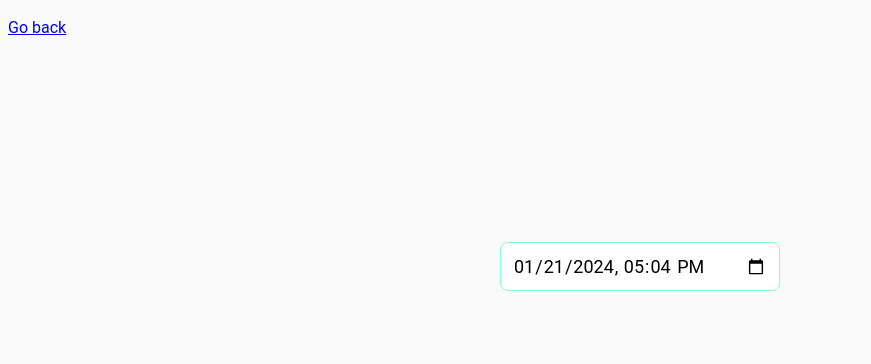
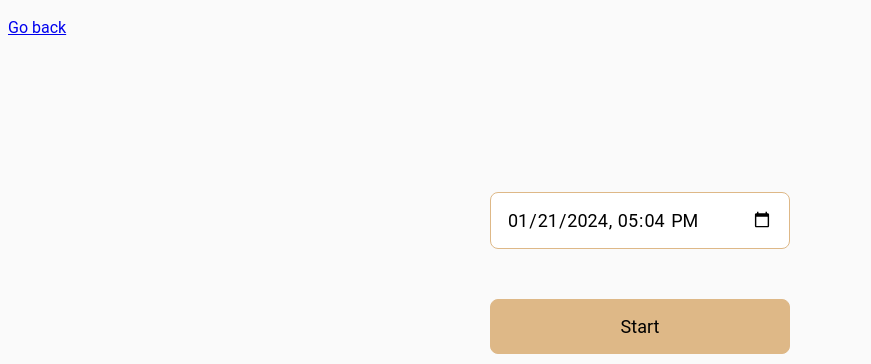
Before and after one commit to Maksym-Zyza/goit-advancedjs-hw-02, a website built with Vite: page src/02-timer.html in a window 1280 px wide. Shown: the top 364 px of the page, without its empty margins (0-871 px from the left). Built offline with nearby package versions, Linux system fonts and the light colour scheme.

Commit message:
refactored styles

```diff
--- a/src/css/colorSwitcher.css
+++ b/src/css/colorSwitcher.css
@@ -1,20 +1,7 @@
 button[data-start] {
-  margin-top: 24%;
+  margin-top: 16%;
 }
 button {
   display: block;
-  padding: 12px;
   margin: 32px auto;
-  width: 240px;
-  font-size: large;
-  font-weight: 500;
-  border-radius: 8px;
-  background: #f09d5d;
-  border: 1px solid #f09d5d;
-  cursor: pointer;
-  transition: background 0.3s ease;
 }
-button:focus,
-button:hover {
-  background: #f37a1d;
-}
--- a/src/css/common.css
+++ b/src/css/common.css
@@ -9,7 +9,7 @@ body {
   -moz-osx-font-smoothing: grayscale;
   font-family: 'Roboto', sans-serif;
   background-color: #fafafa;
-  color: #5d6167;
+  color: #2a2a2a;
   line-height: 1.5;
 }
 
@@ -17,3 +17,21 @@ img {
   display: block;
   max-width: 100%;
 }
+
+input,
+button {
+  padding: 16px;
+  width: 300px;
+  font-size: large;
+  cursor: pointer;
+  border-radius: 8px;
+  border: 1px solid burlywood;
+}
+button {
+  background: burlywood;
+  transition: background 0.3s ease;
+}
+button:focus,
+button:hover {
+  background: rgb(220, 158, 76);
+}
--- a/src/css/promises.css
+++ b/src/css/promises.css
@@ -11,21 +11,6 @@ label {
   margin-bottom: 32px;
   font-size: large;
 }
-label > input,
-button {
-  padding: 16px;
-  width: 300px;
-  /* height: 32px; */
-  font-size: large;
-  border-radius: 8px;
-  border: 1px solid burlywood;
-}
 button {
   margin-top: 12px;
-  background: burlywood;
-  cursor: pointer;
 }
-button:focus,
-button:hover {
-  background: rgb(220, 158, 76);
-}
--- a/src/css/timer.css
+++ b/src/css/timer.css
@@ -6,24 +6,11 @@ div {
   font-size: large;
   font-family: 'Roboto', sans-serif;
 }
-input,
-button {
-  padding: 12px;
-  width: 280px;
-  border-radius: 8px;
-  border: 1px solid aquamarine;
-}
 input {
-  margin-top: 16%;
+  margin-top: 12%;
 }
 button {
-  margin-top: 6%;
-  background: aquamarine;
-  cursor: pointer;
-}
-button:focus,
-button:hover {
-  background: rgb(99, 247, 198);
+  margin-top: 4%;
 }
 
 .timer {
--- a/src/js/03-promises.js
+++ b/src/js/03-promises.js
@@ -52,7 +52,7 @@ function showIziToast(message, color) {
     close: false,
     timeout: 7000,
     position: 'topRight',
-    messageColor: 'white',
+    messageColor: '#2a2a2a',
     closeOnClick: true,
     animateInside: true,
     backgroundColor: color,
```
